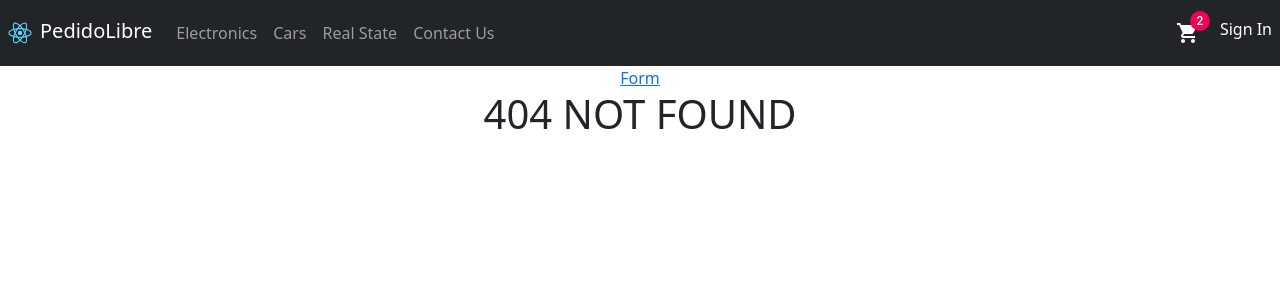
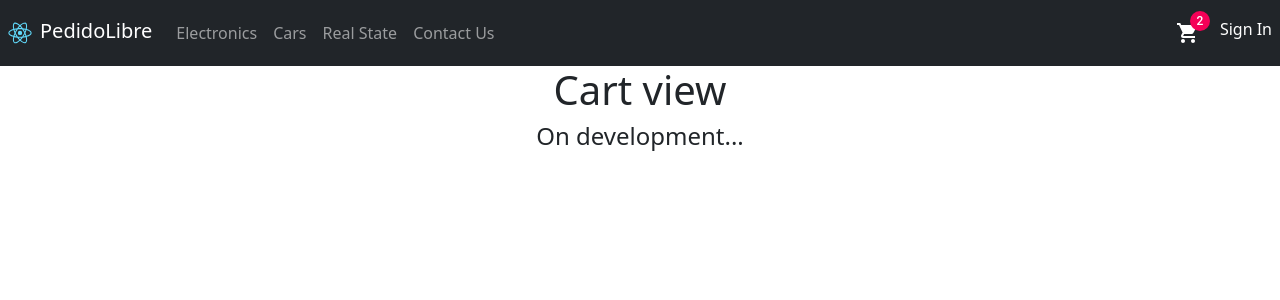
Before and after one commit to pporteiro/Pedro-Porteiro, a React (Create React App) app: page /cart in a window 1280 px wide. Before the commit this address had no page. Shown: the top 300 px of the page. Built offline with nearby package versions, Linux system fonts and the light colour scheme.

Commit message:
FIX: ItemDetail stores state of count. ADD: Empty Cart component with route.

```diff
--- a/src/App.js
+++ b/src/App.js
@@ -5,11 +5,10 @@ import MyNavbar from "./components/Navbar/NavBar";
 // import Button from "./components/Button/Button";
 import ItemListContainer from "./components/ItemListContainer/ItemListContainer";
 import ItemDetailContainer from "./components/ItemDetailContainer/ItemDetailContainer";
+import Cart from "./components/Cart/Cart";
 // import MLListContainer from "./components/MLListContainer/MLListContainer";
 // import MLDataGet from "./components/MLListContainer/MLDataGet";
 import { BrowserRouter, Routes, Route } from "react-router-dom";
-import { Link } from "react-router-dom";
-import Form from "./components/Form/Form";
 
 const App = () => {
   const commerceName = "PedidoLibre";
@@ -21,10 +20,6 @@ const App = () => {
       <div className="App">
         <BrowserRouter>
           <MyNavbar name={commerceName} logo={logo} />
-          <Link to="/form" className="Option">
-            {" "}
-            Form{" "}
-          </Link>
           <Routes>
             <Route
               path="/"
@@ -38,7 +33,7 @@ const App = () => {
 
             <Route path="*" element={<h1>404 NOT FOUND</h1>} />
 
-            <Route path="/form" element={<Form />} />
+            <Route path="/cart" element={<Cart />} />
 
             {/* <Route path="/MLGet" element={<MLDataGet />} /> */}
           </Routes>
--- /dev/null
+++ b/src/components/Cart/Cart.js
@@ -0,0 +1,10 @@
+const Cart = () => {
+  return (
+    <>
+      <h1> Cart view </h1>
+      <h4> On development...</h4>
+    </>
+  );
+};
+
+export default Cart;
--- a/src/components/ItemDetail/ItemDetail.js
+++ b/src/components/ItemDetail/ItemDetail.js
@@ -1,14 +1,19 @@
 import "./ItemDetail.css";
 import { Container, Row, Col, Card } from "react-bootstrap";
 import ItemCount from "../ItemCount/ItemCount";
+import { useState } from "react";
+import { Link } from "react-router-dom";
 
 const ItemDetail = (product) => {
   console.log(product);
 
-  const onAdd = (c) => {
-    console.log(`Added ${c} items to cart!`);
-    alert(`Added ${c} items to cart.`);
+  const [quantity, setQuantity] = useState(0);
+
+  const handleAdd = (count) => {
+    console.log(`Added ${count} items to cart!`);
+    setQuantity(count);
   };
+
   return (
     <>
       <Container>
@@ -35,7 +40,15 @@ const ItemDetail = (product) => {
                 <p className="card-title">{product.description}</p>
               </Row>
               <Row>
-                <ItemCount onAdd={onAdd} stock={product.stock} initial={1} />
+                {quantity > 0 ? (
+                  <Link to="/cart">Ir al carrito</Link>
+                ) : (
+                  <ItemCount
+                    onAdd={handleAdd}
+                    stock={product.stock}
+                    initial={1}
+                  />
+                )}
               </Row>
             </Card>
           </Col>
```
